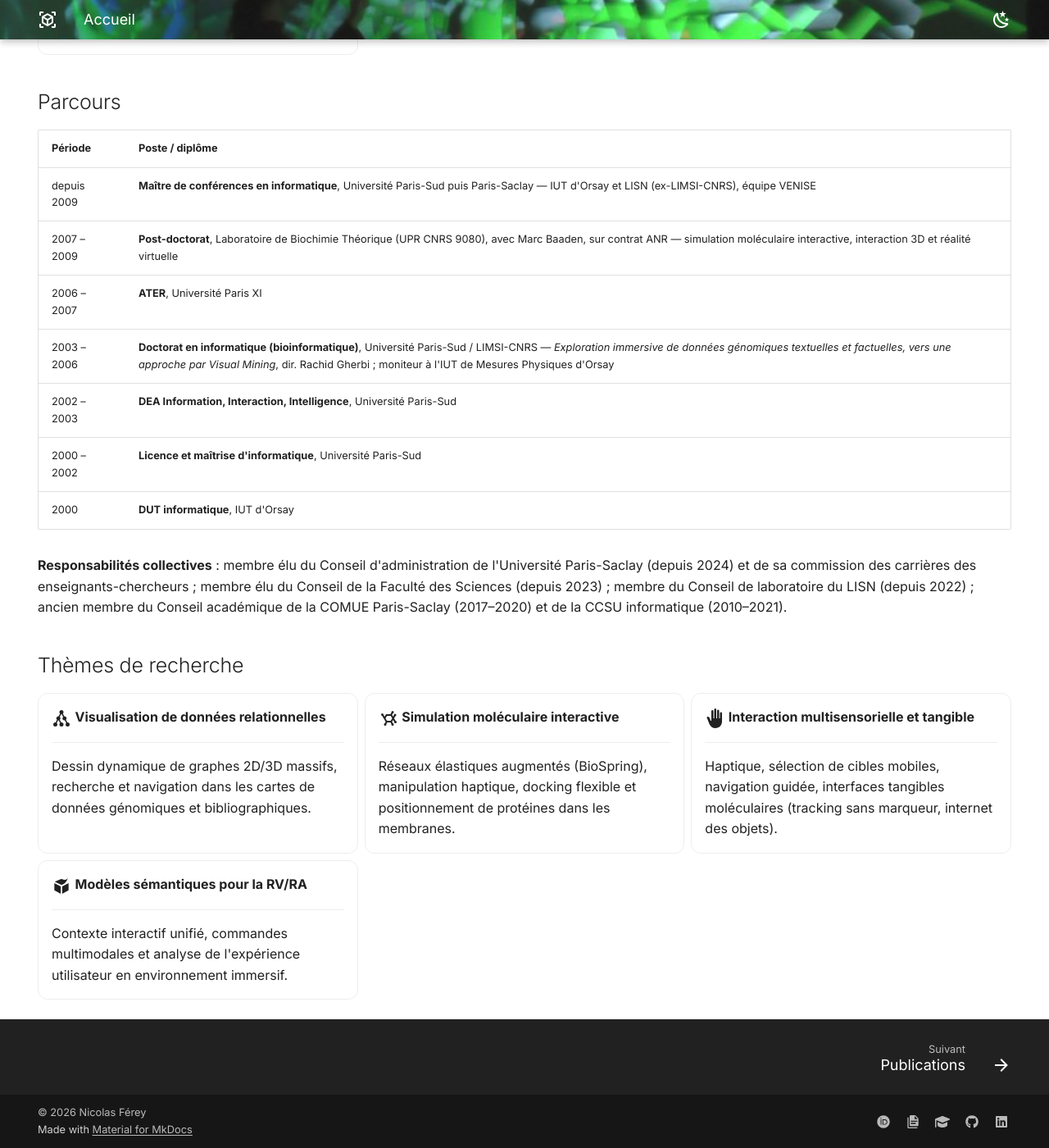
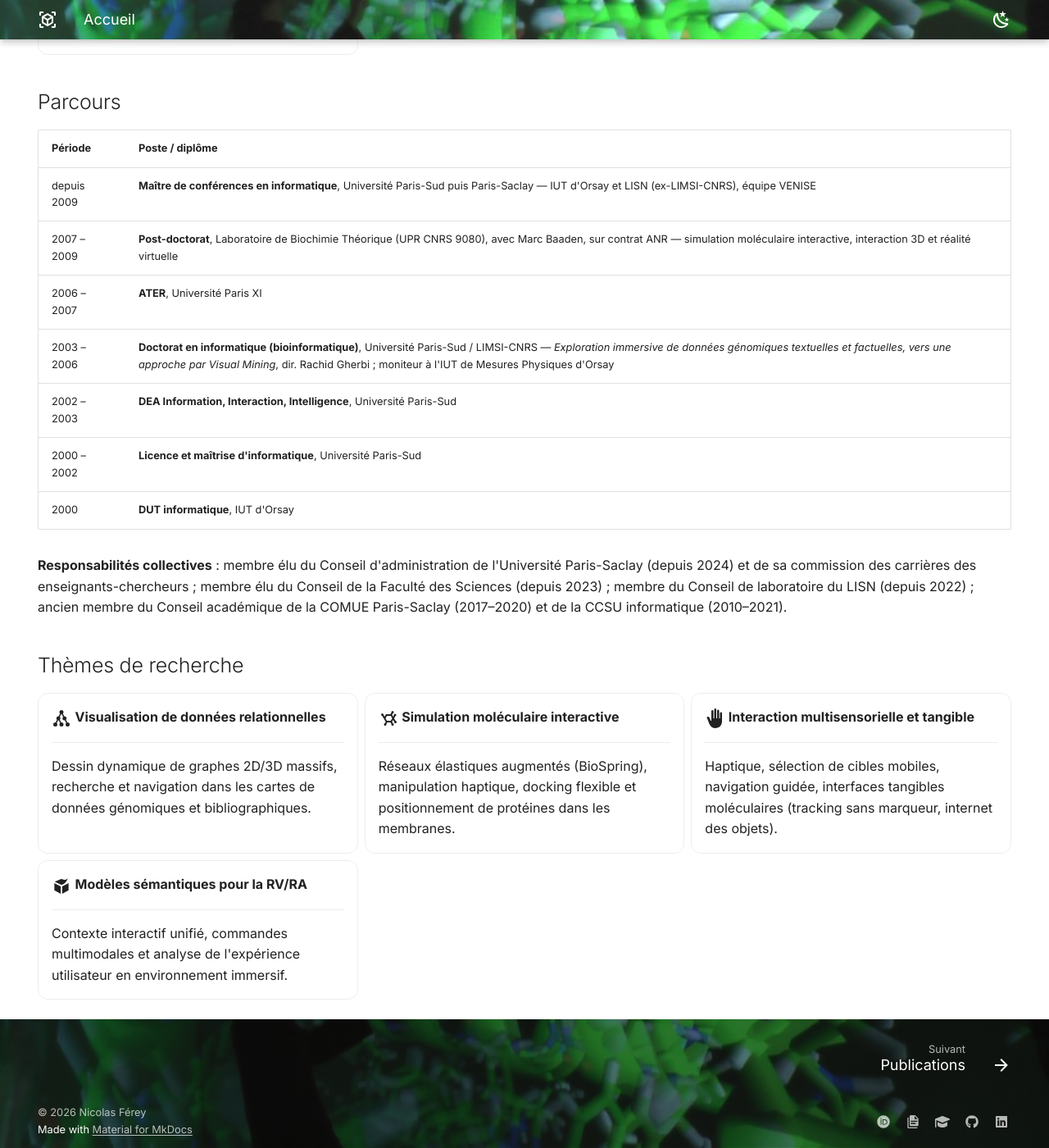
Before and after one commit to nicolasferey/nicolasferey.github.io, an MkDocs documentation site: the page built from docs/index.md, in a window 1280 px wide and 1400 px high, scrolled down 1120 px. Shown: the whole window at 82% size. Built offline with MkDocs 1.6.1 and Material for MkDocs 9.7.7, drawn with Linux system fonts in a browser that asks for light colours.

Commit message:
Pied de page : partie basse de la photo du bandeau
Co-Authored-By: Claude Opus 5.5 <noreply@anthropic.com>

```diff
--- a/docs/stylesheets/extra.css
+++ b/docs/stylesheets/extra.css
@@ -38,10 +38,19 @@
 }
 .md-typeset .icon-links a { text-decoration: none; }
 /* Contraste suffisant du pied de page */
-.md-copyright, .md-copyright a { color: #d0d0d0; }
+.md-copyright, .md-copyright a { color: #fff; }
 /* Focus clavier bien visible sur fond clair comme sur fond sombre (anneau noir et blanc) */
 :focus-visible {
   outline: 2px solid #000 !important;
   outline-offset: 2px;
   box-shadow: 0 0 0 4px #fff !important;
 }
+
+/* Pied de page : partie basse de la même photo que le bandeau, contenu conservé */
+.md-footer {
+  background-color: #0b1a0f;
+  background-image: linear-gradient(rgba(0, 0, 0, .55), rgba(0, 0, 0, .55)), url("../images/bandeau.jpg");
+  background-size: cover;
+  background-position: center bottom;
+}
+.md-footer-meta { background-color: transparent; }
```
